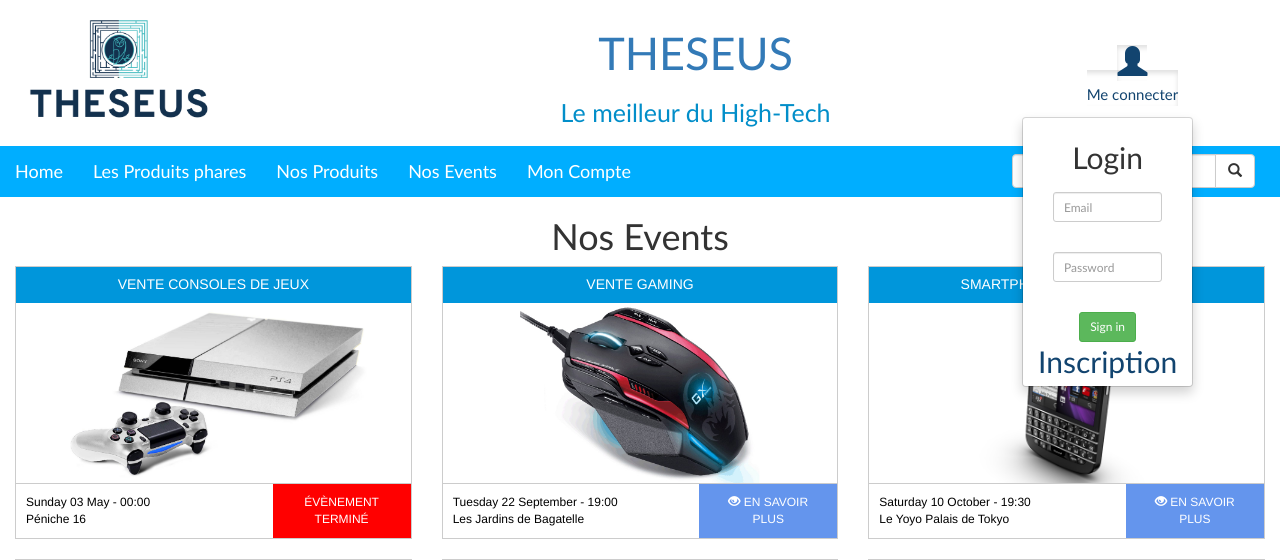
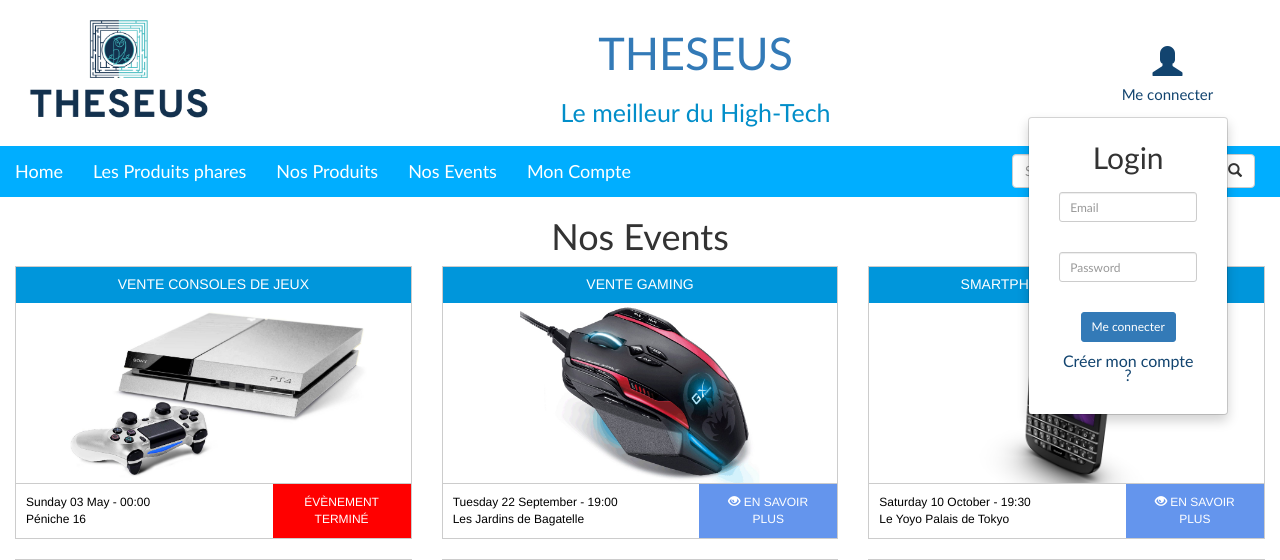
Before and after one commit to MiKzZproject/Theseus, a PHP site: page /Theseus/web/events.php in a window 1280 px wide, after a click on "Me connecter". Shown: the top 560 px of the page. Run offline with PHP 8.4, Linux system fonts and the light colour scheme; data comes from the database, SQL or seed files in the repository; some libraries are stand-ins or nearby versions.

Commit message:
fix header

```diff
--- a/Theseus/web/css/style.css
+++ b/Theseus/web/css/style.css
@@ -6,7 +6,7 @@ body {
     margin: 0;
     padding: 0;
     font-family: Calibri;
-    min-width: 400px;
+    min-width: 420px;
 }
 
 header {
@@ -72,6 +72,7 @@ header {
 
 #dropConnexion{
     z-index: 10000;
+    width: 200px;
 }
 
 header section{
@@ -95,10 +96,10 @@ fieldset div{
     padding: 15px;
     line-height:9px;
 }
-fieldset div:hover{
-   background-color: #30bbf2;
-    color:white;
-    cursor:pointer;
+
+fieldset .btn-group.open .dropdown-toggle {
+     -webkit-box-shadow: none;
+     box-shadow: none;
 }
 
 fieldset div p {
@@ -664,3 +665,22 @@ figure.effect-goliath:hover ~ h3{
 .modal-product p span{
     padding-bottom: 10px;
 }
+
+.inscriptionLink {
+    font-size: initial;
+}
+
+#dropConnexion {
+    right: 0;
+    left: auto;
+}
+
+#header_block fieldset {
+    margin: 0px;
+}
+
+.btn-success {
+    color: #fff;
+    background-color: #337ab7;
+    border-color: #337ab7;
+}
--- a/Theseus/web/js/script.js
+++ b/Theseus/web/js/script.js
@@ -33,6 +33,10 @@
         $(this).find('[data-toggle=dropdown]').dropdown('toggle');
     });
 
+    $('.dropdown-menu').click(function (event) {
+        event.stopPropagation();
+    });
+
     $(".newsletter .btn-primary").click(function newsletterInscription() {
         $.ajax({
             method: "POST",
--- a/Theseus/web/register.php
+++ b/Theseus/web/register.php
@@ -77,10 +77,12 @@ if (isset($_POST['nom']) && isset($_POST['prenom']) && isset ($_POST['tel']) &&
                                 <input type="checkbox" name="alerte"> Recevoir des notifications par mail
                             </label>
                         </div>
-                        <button type="submit" class="btn btn-default">S'enregistrer</button>
+                        <button type="submit" class="btn btn-success">S'enregistrer</button>
                     </form>
                 </div>
             </div>
+        </div>
+    </div>
 
 <br/>
 <br/>
--- a/Theseus/web/template/header.php
+++ b/Theseus/web/template/header.php
@@ -34,7 +34,7 @@ require_once "config/config.php";
       </a>
     </section>
     <section id="header_block">
-      <div class="navbar-collapse collapse">
+      <div class="navbar-collapse">
         <div class="navbar-right">
           <fieldset>
             <div class="btn-group" id="dropdownMenu">
@@ -55,35 +55,15 @@ require_once "config/config.php";
                   <input type="password" placeholder="Password" class="form-control input-sm" name="password" id="Password1" />
                 </div>
                 <div class="col-sm-12">
-                  <button type="submit" class="btn btn-success btn-sm">Sign in</button>
+                  <button type="submit" class="btn btn-success btn-sm">Me connecter</button><br><br>
+                  <a class="inscriptionLink" href="register.php">Cr&eacute;er mon compte ?</a>
                 </div>
-
-                <a href="register.php">Inscription</a>
               </div>
             </div>
           </div>
         </fieldset>
       </div>
     </div>
-
-<!--      <fieldset>-->
-<!--        <div id="dropdownMenu" class="dropdown">-->
-<!--          <a class="dropdown-toggle" id="dLabel" role="button" data-toggle="dropdown" data-target="#" >-->
-<!--            <span class="glyphicon glyphicon-user" aria-haspopup="true" aria-expanded="false"></span><br><br>-->
-<!--            <p>Me connecter</p>-->
-<!--          </a>-->
-<!--          <div id="dropConnexion" class="dropdown-menu pull-left" aria-labelledby="dLabel">-->
-<!--            <a class="dropdown-toggle" href="#" data-toggle="dropdown" id="navLogin">Login</a>-->
-<!--            <div class="dropdown-menu" style="padding:17px;">-->
-<!--              <form class="form" id="formLogin">-->
-<!--                <input name="username" id="username" type="text" placeholder="Username">-->
-<!--                <input name="password" id="password" type="password" placeholder="Password"><br>-->
-<!--                <button type="button" id="btnLogin" class="btn">Login</button>-->
-<!--              </form>-->
-<!--            </div>-->
-<!--          </div>-->
-<!--        </div>-->
-<!--      </fieldset>-->
     </section>
     <nav class="navbar navbar-custom navbar-static-top" role="navigation">
       <div class="navbar-header">
```
